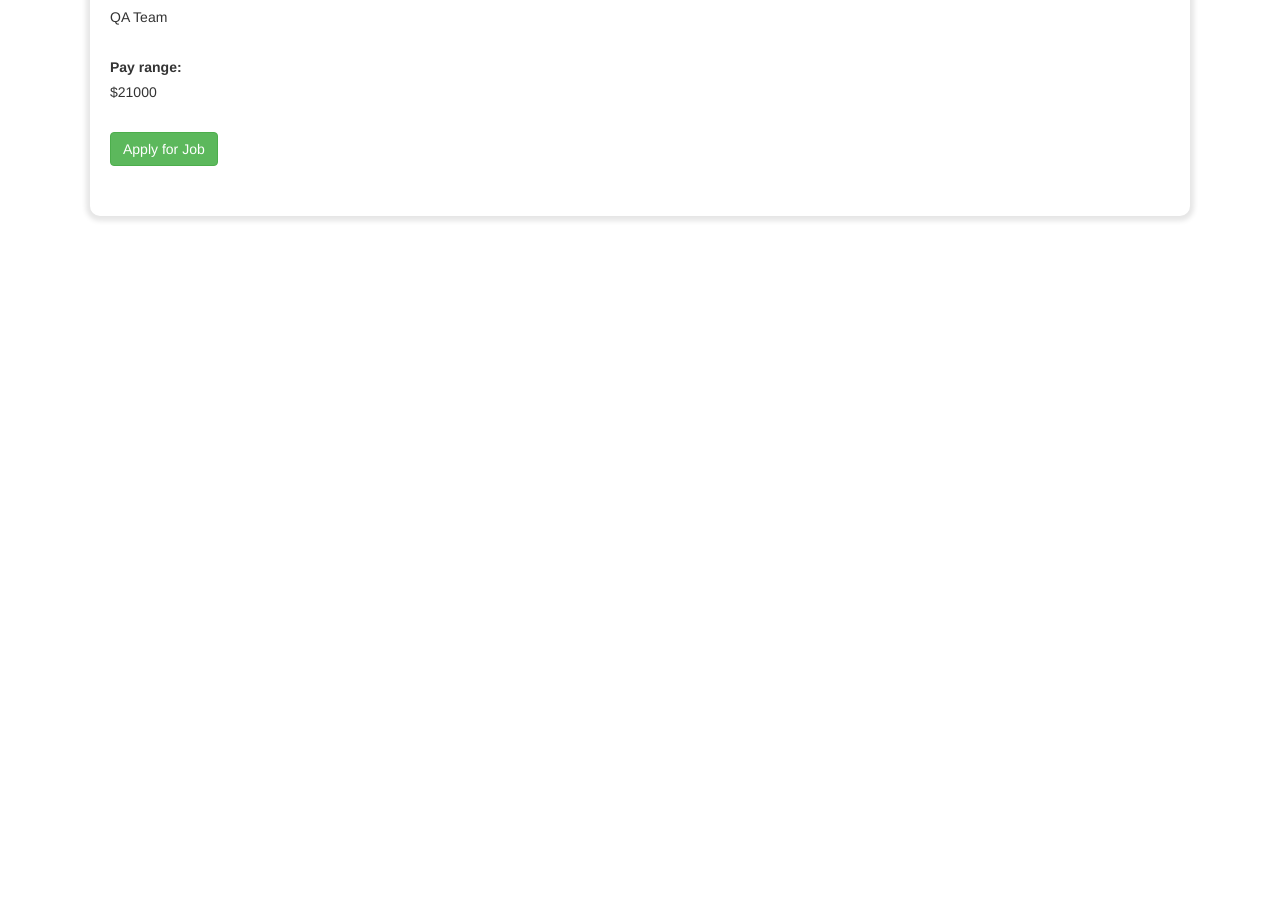
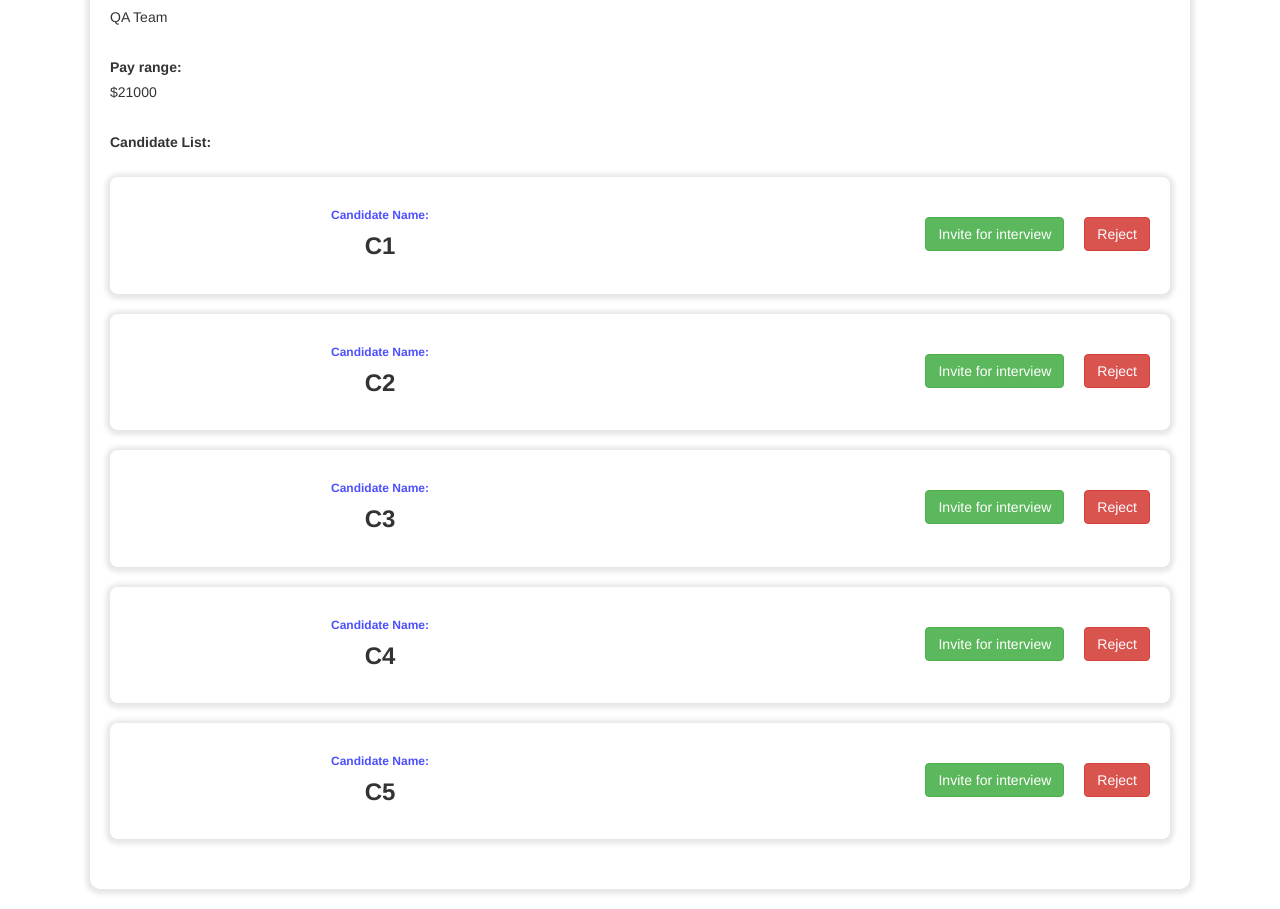
Before and after one commit to roshansadath/CareerPaths---Career-Services-Application, an Angular app in the folder project/frontend/careerPath-UI/: page /dashboard/posting in a window 1280 px wide. Shown: the part 967-1876 px from the top of the page. Before the commit the page ends 1203 px from the top, so only its background shows below. Built offline with nearby package versions, Linux system fonts and the light colour scheme.

Commit message:
Employer now able to see candidate details

```diff
--- a/project/frontend/careerPath-UI/src/app/job-posting-detail/job-posting-detail.component.html
+++ b/project/frontend/careerPath-UI/src/app/job-posting-detail/job-posting-detail.component.html
@@ -31,7 +31,7 @@
                 <div>
                     <label>Candidate List:</label>
                 </div>
-                <div *ngFor="let candidate of candidateList">
+                <div *ngFor="let candidate of candidateList" (click)="candidateDetails(candidate)">
                     <app-card [cardTitle]="candidate.name" [cardDesc]="empty" [cardLocation]="empty" [cardDate]="empty"></app-card>
                 </div>
             </div>
--- a/project/frontend/careerPath-UI/src/app/job-posting-detail/job-posting-detail.component.ts
+++ b/project/frontend/careerPath-UI/src/app/job-posting-detail/job-posting-detail.component.ts
@@ -1,5 +1,7 @@
 import { Component } from '@angular/core';
 import { EmployerService } from '../services/employer/employer.service';
+import { StudentService } from '../services/student/student.service';
+import { Router } from '@angular/router';
 
 @Component({
   selector: 'app-job-posting-detail',
@@ -11,7 +13,9 @@ export class JobPostingDetailComponent {
   ngOnInit(){
 
   }
-  constructor(private employerService: EmployerService){
+  constructor(private employerService: EmployerService,
+    private studentService: StudentService,
+    private router: Router){
 
   }
   jobTitle: string = 'QA';
@@ -19,17 +23,25 @@ export class JobPostingDetailComponent {
   nameOfTeam: string = 'QA Team';
   payRange: string = '21000';
 
-  role: string = 'student';
+  role: string = 'employer';
 
   empty: string = '';
 
   candidateList = [
-    { name: 'C1'},
-    { name: 'C2'},
-    { name: 'C3'},
-    { name: 'C4'},
-    { name: 'C5'}
+    { name: 'C1', username: 'C!!!!', email: 'C@gmail.com', role: 'student'},
+    { name: 'C2', username: 'C!!!!', email: 'C@gmail.com', role: 'student'},
+    { name: 'C3', username: 'C!!!!', email: 'C@gmail.com', role: 'student'},
+    { name: 'C4', username: 'C!!!!', email: 'C@gmail.com', role: 'student'},
+    { name: 'C5', username: 'C!!!!', email: 'C@gmail.com', role: 'student'},
+
   ]
 
 
+  candidateDetails(candidate: any){
+    console.log(candidate)
+    this.studentService.setStudentDetails(candidate);
+    this.router.navigate(['/profile']);
+  }
+
+
 }
--- a/project/frontend/careerPath-UI/src/app/services/student/student.service.ts
+++ b/project/frontend/careerPath-UI/src/app/services/student/student.service.ts
@@ -10,7 +10,24 @@ export class StudentService {
 
   constructor(private http: HttpClient) { }
 
+  candidateDetails = {};
+  private internalDataCall: boolean = false;
+
+
   getAllJobPostingListData(): Observable<any>{
     return this.http.get(`${APIUrl}/student/postings`);
   }
+
+  setInternalDataValue(val: boolean){
+    this.internalDataCall = val;
+  }
+
+  getInternalDataValue(){
+    return this.internalDataCall;
+  }
+
+  setStudentDetails(candidate: any){
+    this.candidateDetails = candidate;
+    this.setInternalDataValue(true);
+  }
 }
--- a/project/frontend/careerPath-UI/src/app/user-profile/user-profile.component.html
+++ b/project/frontend/careerPath-UI/src/app/user-profile/user-profile.component.html
@@ -14,8 +14,10 @@
                     <div class="detail-item">Username: {{ username }}</div>
                     <div class="detail-item">Email: {{ email }}</div>
                     <div class="detail-item">Password: *********</div>
-                    <div class="cv">
-                        <a href="#">Upload CV</a>
+                    <div class="cv" *ngIf="!tempInternalData">
+                        <!-- <a href="#">Upload CV</a> -->
+                        <span>Upload CV:</span>
+                        <input type="file" class="file-upload" onchange="uploadFileUpdated(event.target.files)">
                     </div>
                 </div>
             </div>
--- a/project/frontend/careerPath-UI/src/app/user-profile/user-profile.component.ts
+++ b/project/frontend/careerPath-UI/src/app/user-profile/user-profile.component.ts
@@ -1,5 +1,6 @@
 import { Component } from '@angular/core';
 import { UserService } from '../services/user/user.service';
+import { StudentService } from '../services/student/student.service';
 
 @Component({
   selector: 'app-user-profile',
@@ -12,12 +13,31 @@ username: string = 'Joe123';
 email: string = 'joe@gmail.com';
 role: string = 'Student';
 
+tempInternalData: boolean = false;
+
 ngOnInit(){
-  this.getUserDetails();
+  this.tempInternalData = this.studentService.getInternalDataValue()
+  if(this.tempInternalData){
+    let candidateData: any;
+    candidateData = this.studentService.candidateDetails;
+    this.name = candidateData.name;
+    this.username = candidateData.username;
+    this.email = candidateData.email;
+    this.role = candidateData.role;
+  }
+  else{
+    this.getUserDetails();
+  }
 }
 
-constructor(private userService: UserService){
+constructor(private userService: UserService,
+  private studentService: StudentService){
 
+}
+
+ngOnDestroy(){
+  this.studentService.setInternalDataValue(false);
+  this.tempInternalData = false;
 }
 
 getUserDetails(){
@@ -34,4 +54,8 @@ getUserDetails(){
   });
 }
 
+uploadFileUpdated(file: any){
+  console.log(file);
 }
+
+}
```
